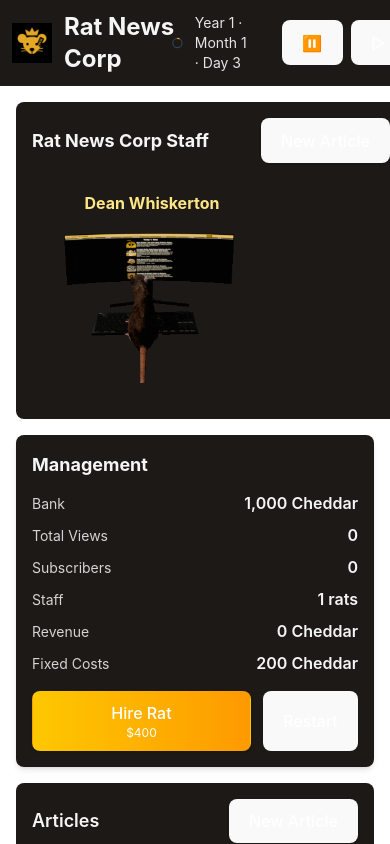
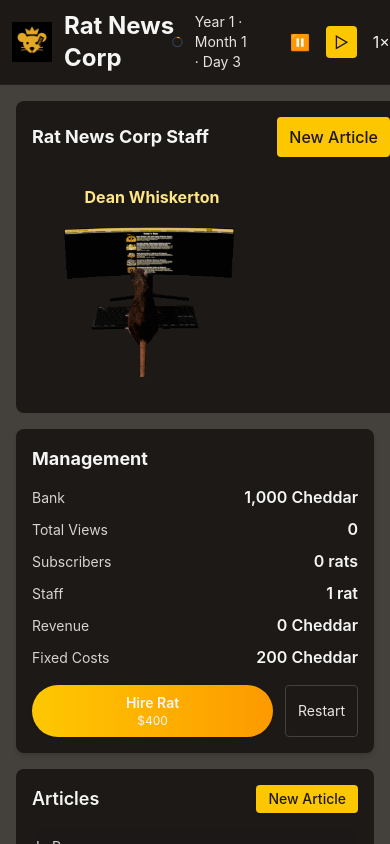
Before and after one commit to davidhaas6/rat-news-tycoon, a React (Vite) app: page / in a window 390 px wide. Built offline with nearby package versions, Linux system fonts and the light colour scheme; no server answers.

Commit message:
visual update

```diff
--- a/src/App.css
+++ b/src/App.css
@@ -27,6 +27,9 @@
 }
  */
 
+button {
+  cursor: pointer;
+}
 
 
 .yellow-border {
--- a/src/App.tsx
+++ b/src/App.tsx
@@ -10,7 +10,7 @@ import RightStatusPanel from './components/RightStatusPanel';
 export default function App() {
   useGameLoop();
   return (
-    <main className="grid grid-cols-1 gap-4 md:grid-cols-5 grid-rows-[auto_1fr_auto] w-screen h-dvh overflow-y-auto">
+    <main className="grid grid-cols-1 gap-4 md:grid-cols-5 grid-rows-[auto_1fr_auto] w-screen h-dvh overflow-y-auto bg-stone-700 text-stone-100">
       <div className="col-span-full"><Header /></div>
 
       {/* middle row → re-orders on small screens */}
--- a/src/components/RightStatusPanel.tsx
+++ b/src/components/RightStatusPanel.tsx
@@ -158,8 +158,8 @@ export default function RightStatusPanel() {
 
   function projectedFromReception(readership: number, newSubscribers: number) {
     // small random offset for preview. Keep within reasonable bounds.
-    const randLoc = Math.floor(tick / 4)
-    const rOffset = Math.floor(readership * (noiseR(randLoc / 100, 0)) * 0.25);
+    const randLoc = Math.floor(tick / 1)
+    const rOffset = Math.floor(readership * (noiseR(randLoc / 20, 0)) * 0.5);
     const sOffset = Math.floor(newSubscribers * (noiseS(randLoc / 50, 0)) * 0.5);
     return {
       readers: Math.max(0, readership + rOffset),
--- a/src/components/dash/ArticleView.tsx
+++ b/src/components/dash/ArticleView.tsx
@@ -1,4 +1,3 @@
-import React from 'react';
 import { useGame } from '../../stores/useGame';
 import type { Article } from '../../types/article';
 
@@ -89,7 +88,6 @@ export default function ArticleView({ id }: Props) {
         </div>
 
         <div className="text-right">
-          <div className="text-xs text-stone-400">Status</div>
           <div className="mt-1 inline-block px-2 py-1 rounded-full bg-amber-400 text-black text-sm font-semibold">
             {article.status.toUpperCase()}
           </div>
--- a/src/components/dash/FinancePanel.tsx
+++ b/src/components/dash/FinancePanel.tsx
@@ -35,12 +35,12 @@ export default function FinancePanel() {
 
         <li key="Subscribers" className="flex justify-between items-baseline">
           <span className="text-sm text-stone-300">Subscribers</span>
-          <span className="font-semibold">{subscribers}</span>
+          <span className="font-semibold">{subscribers} rat{subscribers === 1 ? '' : 's'}</span>
         </li>
 
         <li key="Employees" className="flex justify-between items-baseline">
           <span className="text-sm text-stone-300">Staff</span>
-          <span className="font-semibold">{writers.length} rats</span>
+          <span className="font-semibold">{writers.length} rat{writers.length === 1 ? '' : 's'}</span>
         </li>
 
         <li key="Income" className="flex justify-between items-baseline">
--- a/src/index.css
+++ b/src/index.css
@@ -1,4 +1,4 @@
-:root {
+/* :root {
   color: rgba(255, 255, 255, 0.87);
   background-color: #242424;
 
@@ -61,4 +61,4 @@ button:focus-visible {
   button {
     background-color: #f9f9f9;
   }
-}
+} */
```
